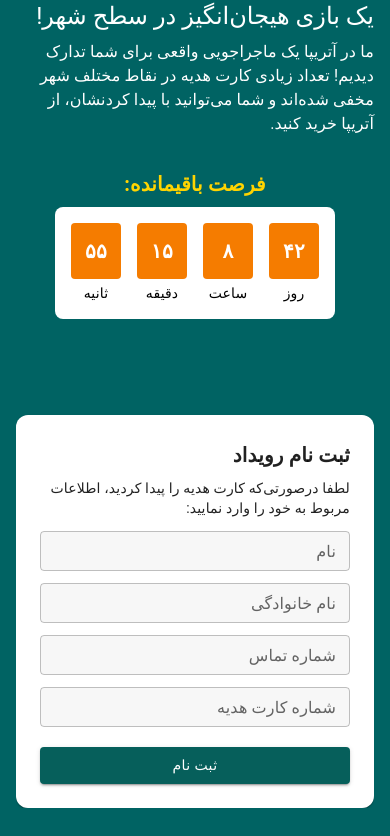
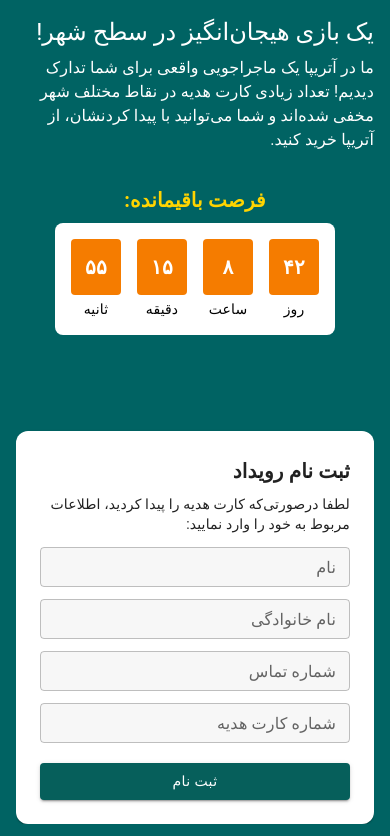
Before and after one commit to dylogedyloge/event, a React (Create React App) app: page / in a window 390 px wide. Shown: the top 836 px of the page. Built offline with nearby package versions, Linux system fonts and the light colour scheme.

Commit message:
add padding top for mobile size

```diff
--- a/src/Event.jsx
+++ b/src/Event.jsx
@@ -16,6 +16,7 @@ const EventRegistration = () => {
         direction: "rtl",
         overflow: "hidden", // Prevent any overflow issues
         pb: 2,
+        pt: {xs:2},
       }}
     >
       <Container
```
